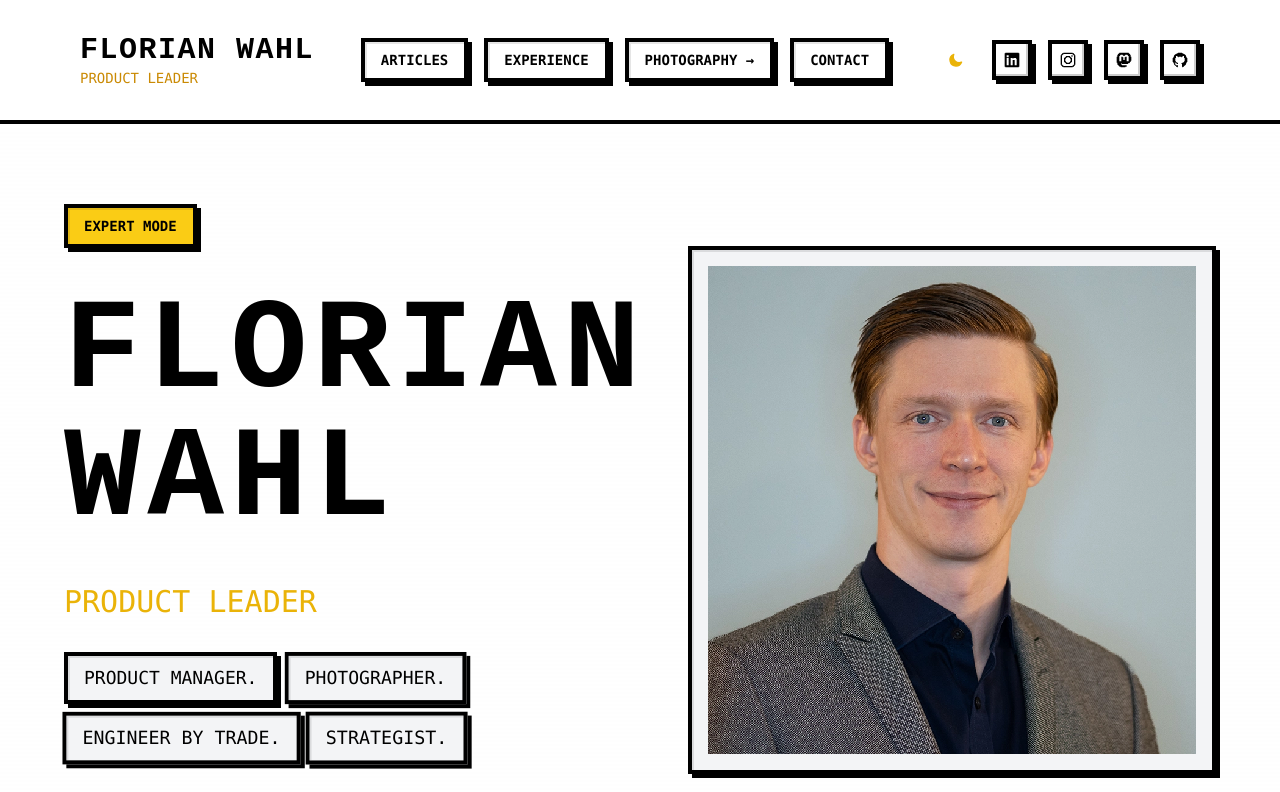
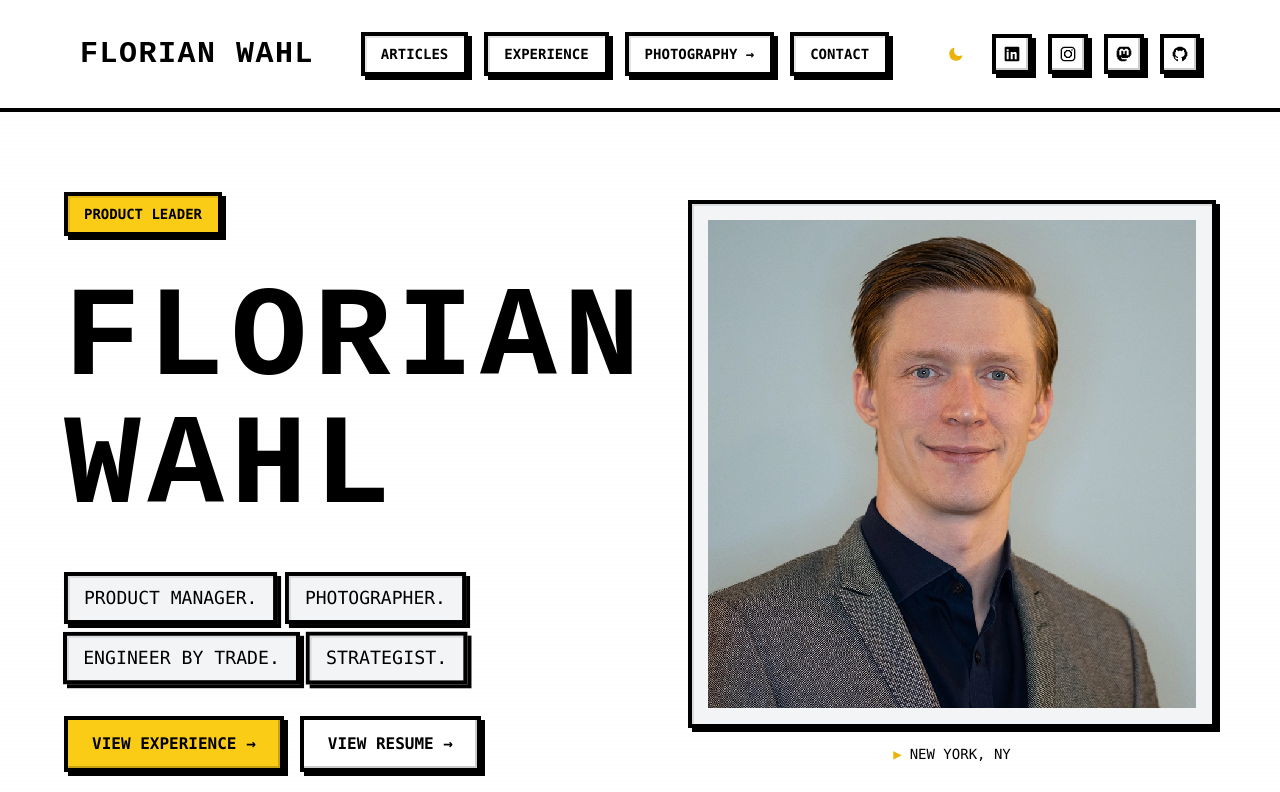
Before and after one commit to florian-wahl/wahlflorian.com, a Next.js app: page / in a window 1280 px wide. Shown: the top 792 px of the page. Built offline with nearby package versions, Linux system fonts and the light colour scheme; no server answers.

Commit message:
Removed some of the business in the nav and hero

```diff
--- a/components/Hero.tsx
+++ b/components/Hero.tsx
@@ -9,9 +9,7 @@
     const [firstName, lastName] = userData.name.toUpperCase().split(" ");
     const fullName = `${firstName} ${lastName}`;
     const [displayedName, setDisplayedName] = useState("");
-    const [showDesignation, setShowDesignation] = useState(false);
     const [showTaglines, setShowTaglines] = useState(false);
-    const designationTimeoutRef = useRef<number | null>(null);
     const taglinesTimeoutRef = useRef<number | null>(null);
 
     useEffect(() => {
@@ -34,21 +32,14 @@
                 currentIndex++;
             } else {
                 clearInterval(typingInterval);
-                designationTimeoutRef.current = window.setTimeout(() => {
-                    setShowDesignation(true);
-                    taglinesTimeoutRef.current = window.setTimeout(() => {
-                        setShowTaglines(true);
-                    }, 400);
-                }, 300);
+                taglinesTimeoutRef.current = window.setTimeout(() => {
+                    setShowTaglines(true);
+                }, 400);
             }
         }, 80);
 
         return () => {
             clearInterval(typingInterval);
-            if (designationTimeoutRef.current !== null) {
-                clearTimeout(designationTimeoutRef.current);
-                designationTimeoutRef.current = null;
-            }
             if (taglinesTimeoutRef.current !== null) {
                 clearTimeout(taglinesTimeoutRef.current);
                 taglinesTimeoutRef.current = null;
@@ -81,7 +72,7 @@
                     <div className="w-full md:w-1/2 text-center md:text-left">
                         <div className="mb-6">
                             <span className="inline-block px-4 py-2 bg-yellow-400 text-black font-bold font-mono text-sm pixel-border">
-                                EXPERT MODE
+                                {userData.designation.toUpperCase()}
                             </span>
                         </div>
 
@@ -107,15 +98,6 @@
                             </h1>
                         </div>
 
-                        <p
-                            className="text-2xl md:text-3xl text-yellow-500 dark:text-yellow-400 font-mono mb-8"
-                            style={{
-                                animation: showDesignation ? `fadeInUp 0.5s ease both` : 'none',
-                                opacity: showDesignation ? 1 : 0
-                            }}
-                        >
-                            {userData.designation.toUpperCase()}
-                        </p>
                         <div className="flex flex-wrap gap-2 mb-8 justify-center md:justify-start">
                             {userData.rainbowContent.map((content, index) => (
                                 <div
--- a/components/Navbar.tsx
+++ b/components/Navbar.tsx
@@ -101,9 +101,6 @@
                             <h1 className="font-bold text-xl md:text-3xl text-black dark:text-white font-mono pixel-text">
                                 {userData.name.toUpperCase()}
                             </h1>
-                            <p className="text-sm font-mono text-yellow-600 dark:text-yellow-400">
-                                {userData.designation.toUpperCase()}
-                            </p>
                         </Link>
                     </div>
 
```
